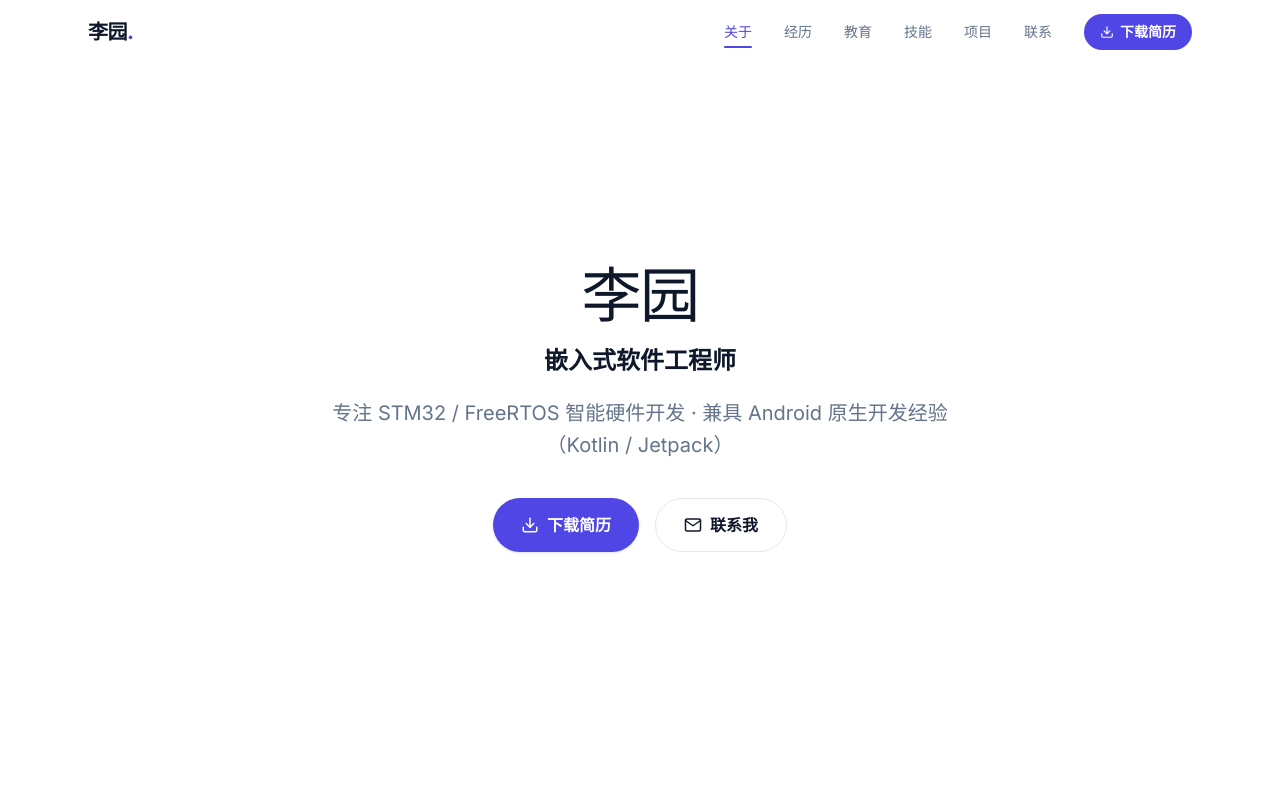
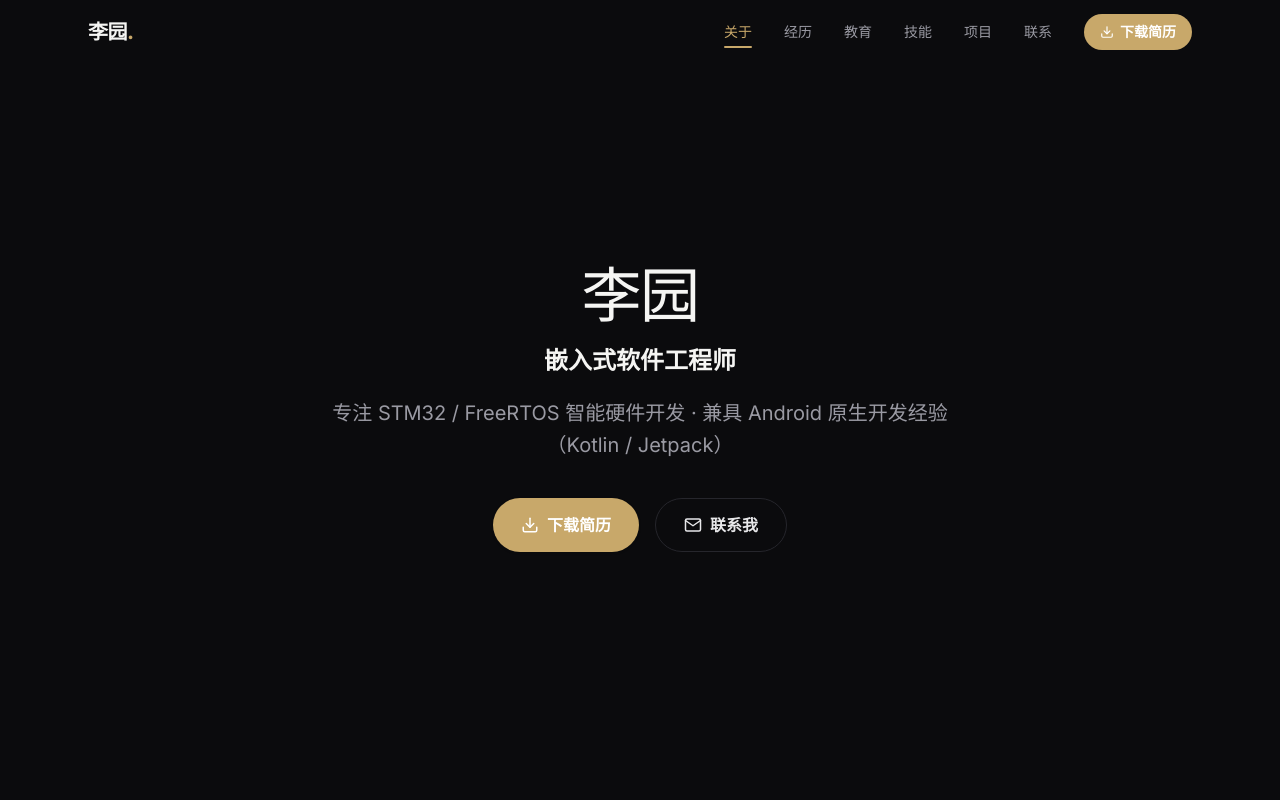
Before and after one commit to EvoleLi/liyuan-portfolio, a React (Vite) app: page / in a window 1280 px wide. Shown: the top 800 px of the page. Built offline with nearby package versions, Linux system fonts and the light colour scheme.

Commit message:
换高级暗夜香槟金(Obsidian×Champagne)：近黑底+香槟金强调+暗色卡片，告别科技蓝套路

```diff
--- a/src/components/Navbar.jsx
+++ b/src/components/Navbar.jsx
@@ -47,7 +47,7 @@ export default function Navbar() {
     <nav
       className={`fixed top-0 left-0 right-0 z-50 transition-all duration-300 ${
         scrolled
-          ? 'bg-white/80 backdrop-blur-lg shadow-sm border-b border-border'
+          ? 'bg-bg/80 backdrop-blur-lg shadow-sm border-b border-border'
           : 'bg-transparent'
       }`}
     >
@@ -99,7 +99,7 @@ export default function Navbar() {
 
       {/* Mobile menu */}
       {menuOpen && (
-        <div className="md:hidden bg-white border-t border-border px-6 py-4 flex flex-col gap-3">
+        <div className="md:hidden bg-bg border-t border-border px-6 py-4 flex flex-col gap-3">
           {navItems.map((item) => (
             <button
               key={item.id}
--- a/src/index.css
+++ b/src/index.css
@@ -1,17 +1,17 @@
 @import "tailwindcss";
 
 @theme {
-  /* 靛蓝 + 石板 色板（indigo + slate） */
-  --color-primary: #4f46e5;        /* indigo-600 按钮 / 强调 / 链接 */
-  --color-primary-dark: #4338ca;  /* indigo-700 悬浮 */
-  --color-primary-light: #eef2ff; /* indigo-50 标签底 */
-  --color-accent: #6366f1;        /* indigo-500 次级点缀 */
-  --color-text: #0f172a;          /* slate-900 正文 */
-  --color-text-light: #64748b;    /* slate-500 次级文字 */
-  --color-text-heading: #0f172a;  /* slate-900 标题 */
-  --color-bg: #ffffff;
-  --color-bg-alt: #f8fafc;        /* slate-50 浅底区块 */
-  --color-border: #e2e8f0;        /* slate-200 边框 */
+  /* 暗夜香槟金（Obsidian × Champagne）高级质感配色 */
+  --color-primary: #c8a86a;        /* 香槟金 强调 / 链接 / CTA */
+  --color-primary-dark: #b0904e;  /* 深香槟 悬浮 */
+  --color-primary-light: rgba(200, 168, 106, 0.10); /* 香槟金 标签底(半透明) */
+  --color-accent: #c8a86a;        /* 香槟金 次级点缀 */
+  --color-text: #e8e8ea;          /* 近白 正文 */
+  --color-text-light: #9a9aa3;    /* 弱化灰 次级文字 */
+  --color-text-heading: #f5f5f3;  /* 暖白 标题 */
+  --color-bg: #0b0b0d;            /* 近黑 底 */
+  --color-bg-alt: #15151a;        /* 抬升面 浅黑 */
+  --color-border: #26262c;        /* 细分隔线 */
   --font-sans: 'Inter', system-ui, -apple-system, 'PingFang SC', 'Microsoft YaHei', sans-serif;
   --font-mono: 'JetBrains Mono', ui-monospace, monospace;
 }
@@ -60,16 +60,16 @@
     text-transform: uppercase;
     color: var(--color-primary);
   }
-  /* 精致卡片：细边框 + 大圆角 + 柔和阴影，悬浮轻微上浮（无炫光） */
+  /* 精致卡片：暗色抬升面 + 细边框 + 大圆角，悬浮轻微上浮 + 香槟描边 */
   .card {
-    background: #ffffff;
+    background: var(--color-bg-alt);
     border: 1px solid var(--color-border);
     border-radius: 1.25rem;
     transition: transform 0.3s ease, box-shadow 0.3s ease, border-color 0.3s ease;
   }
   .card:hover {
     transform: translateY(-4px);
-    border-color: #c7d2fe;
-    box-shadow: 0 22px 45px -24px rgba(15, 23, 42, 0.22);
+    border-color: rgba(200, 168, 106, 0.45);
+    box-shadow: 0 22px 45px -24px rgba(0, 0, 0, 0.7);
   }
 }
```
Also changed, not shown: 2 other files (tests, documents, lock files or other folders).
